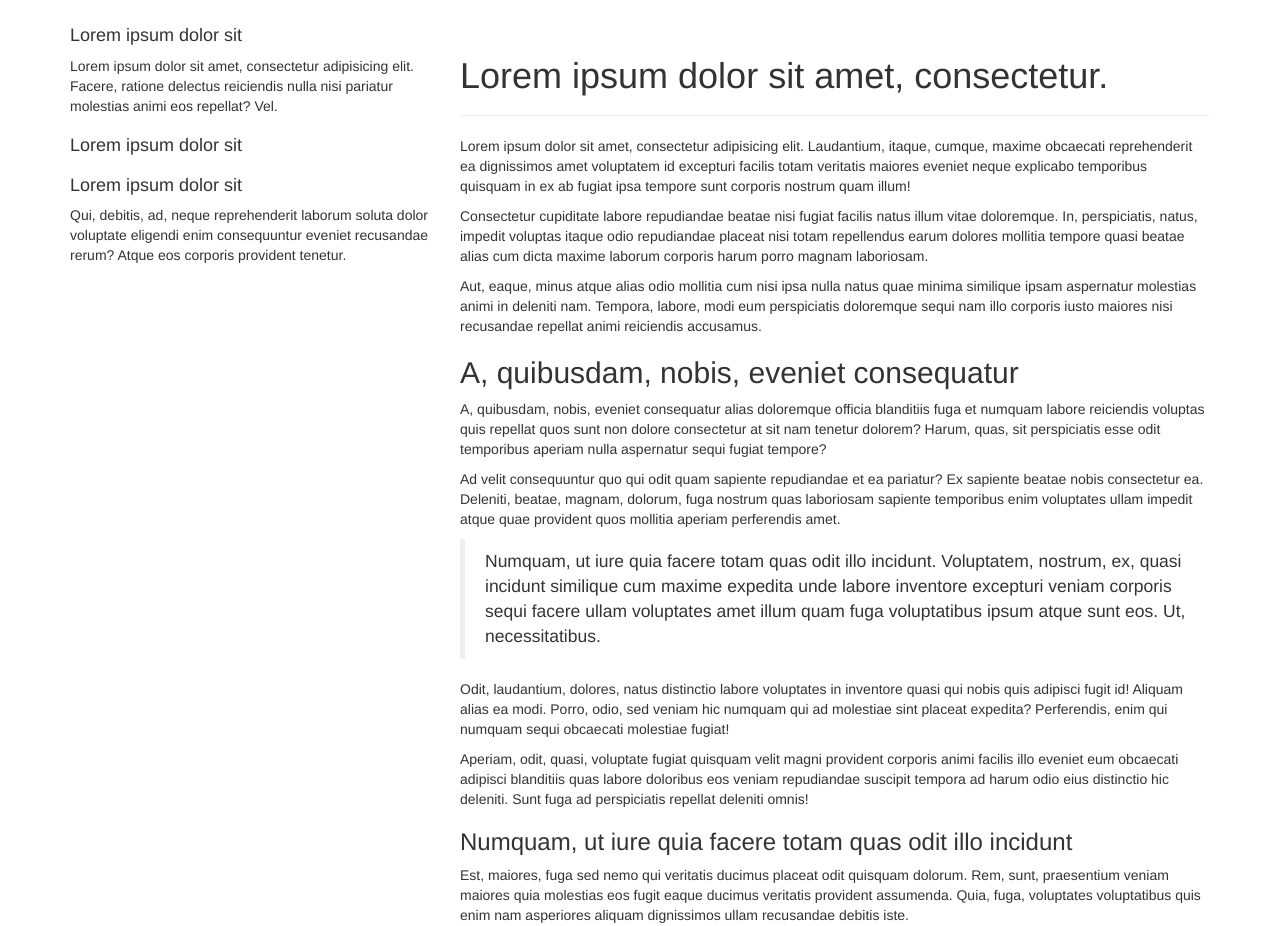
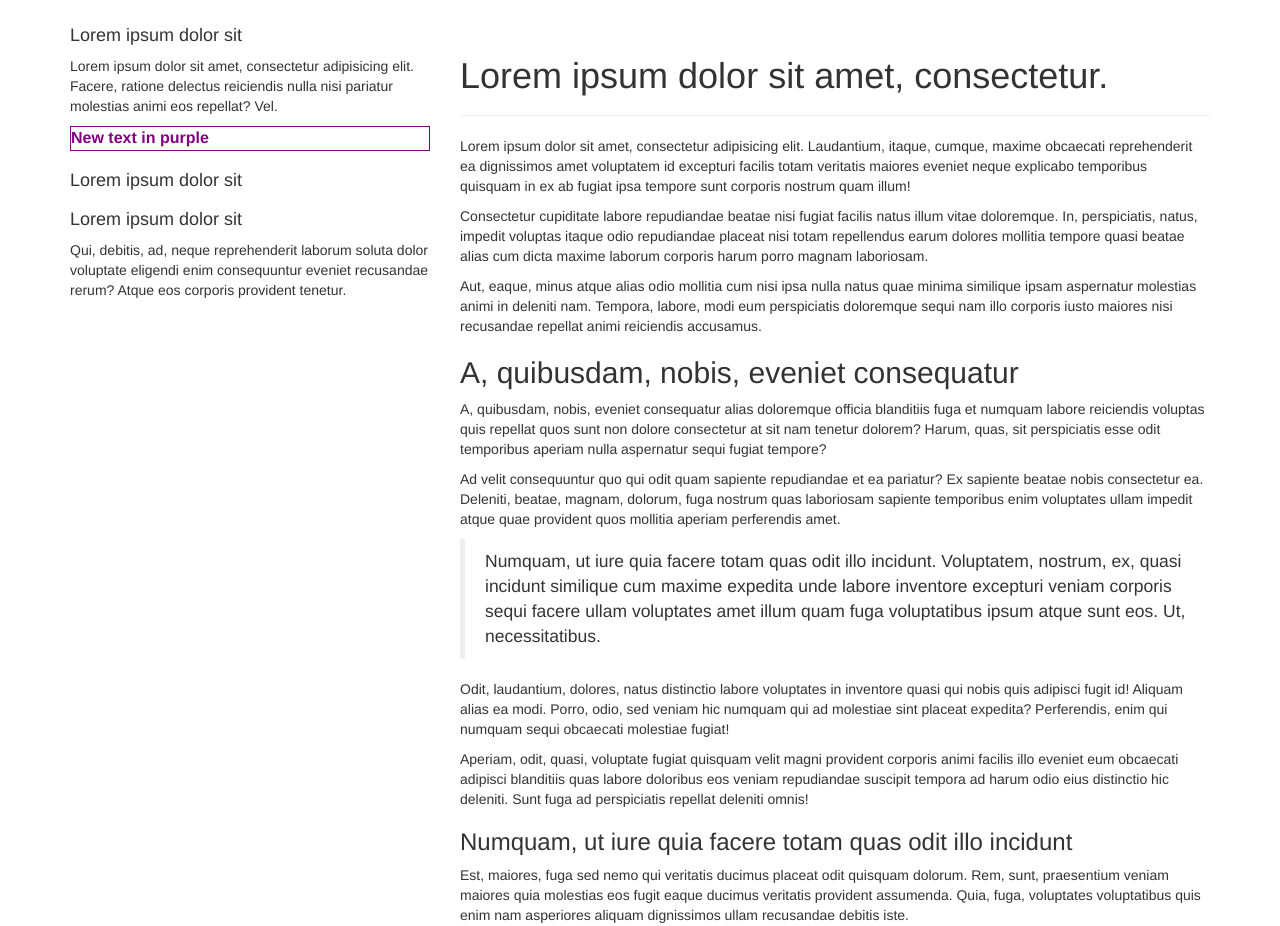
Before and after one commit to amir-398/blog-22-09, a plain HTML site: page sidebar-right.html in a window 1280 px wide. Shown: the part 840-1766 px from the top of the page. Drawn offline with nearby package versions, Linux system fonts and the light colour scheme.

Commit message:
Add a New text with purple color  in side-bar

```diff
--- a/assets/css/main.css
+++ b/assets/css/main.css
@@ -1,4 +1,10 @@
 /* Header */
+#purple-text{
+	color: purple;
+	font-weight: 700;
+	font-size: 16px;
+	border: 1px solid purple;
+}
 
 .section-tigre-blanc{
 	background-image: url("../images/white-tiger-PB.jpg");
--- a/sidebar-right.html
+++ b/sidebar-right.html
@@ -49,6 +49,9 @@
 					<div class="col-xs-12">
 						<h4>Lorem ipsum dolor sit</h4>
 						<p>Lorem ipsum dolor sit amet, consectetur adipisicing elit. Facere, ratione delectus reiciendis nulla nisi pariatur molestias animi eos repellat? Vel.</p>
+						<p id="purple-text">
+							New text in purple
+						</p>
 					</div>
 				</div>
 				<div class="row widget">
```
